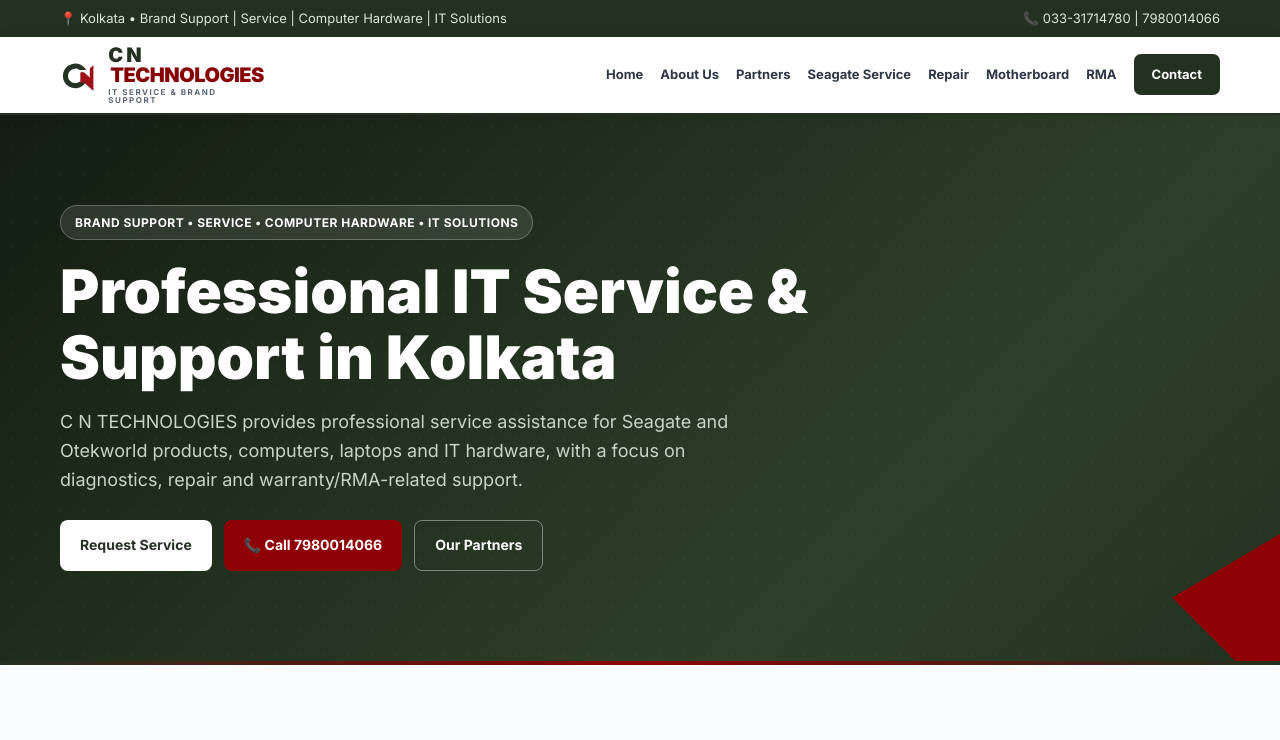
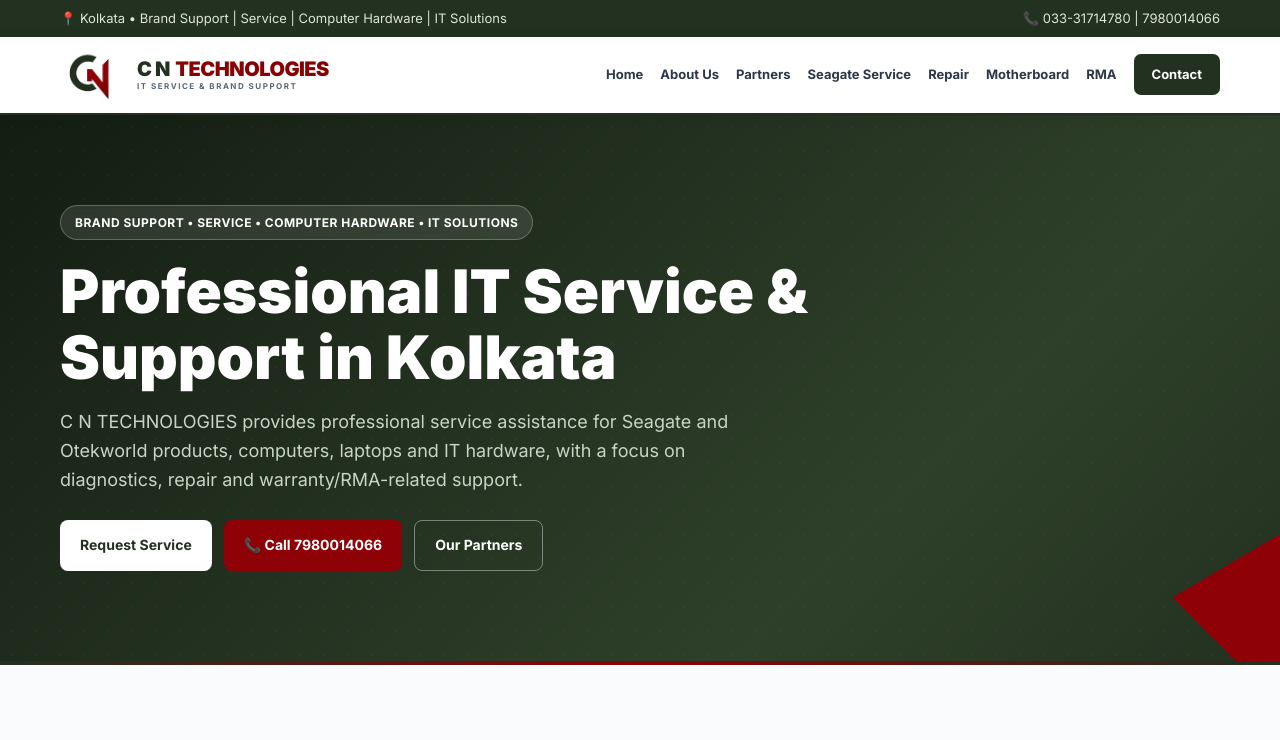
Before and after one commit to arpan62825/cn-technology, a plain HTML site: page index.html in a window 1280 px wide. Shown: the top 740 px of the page. Drawn offline with Linux system fonts and the light colour scheme.

Commit message:
change in logo

```diff
--- a/index.html
+++ b/index.html
@@ -1018,15 +1018,14 @@
       <div class="wrap nav">
         <a class="logo" href="#home" aria-label="C N TECHNOLOGIES Home">
           <!-- INLINE SVG: CN TECHNOLOGIES BRAND LOGO -->
-          <!-- <img
+          <img
             src="logo.png"
             alt="C N TECHNOLOGIES logo"
             aria-label="C N TECHNOLOGIES"
             width="65"
             height="65"
-          /> -->
-          <svg viewBox="0 0 500 500" xmlns="http://www.w3.org/2000/svg">
-            <!-- Dark Green 'C' Shape[cite: 1] -->
+          />
+          <!-- <svg viewBox="0 0 500 500" xmlns="http://www.w3.org/2000/svg">
             <path
               d="M 270 180
                   L 360 180
@@ -1036,7 +1035,6 @@
               fill="#253224"
             />
 
-            <!-- Deep Red 'N' Shape[cite: 1] -->
             <polygon
               points="280,210
                         330,210
@@ -1048,7 +1046,7 @@
                         280,350"
               fill="#9E1118"
             />
-          </svg>
+          </svg> -->
           <div class="logo-text-group">
             <div class="logo-brand">
               <span class="logo-c">C</span> <span class="logo-n">N</span>
```
